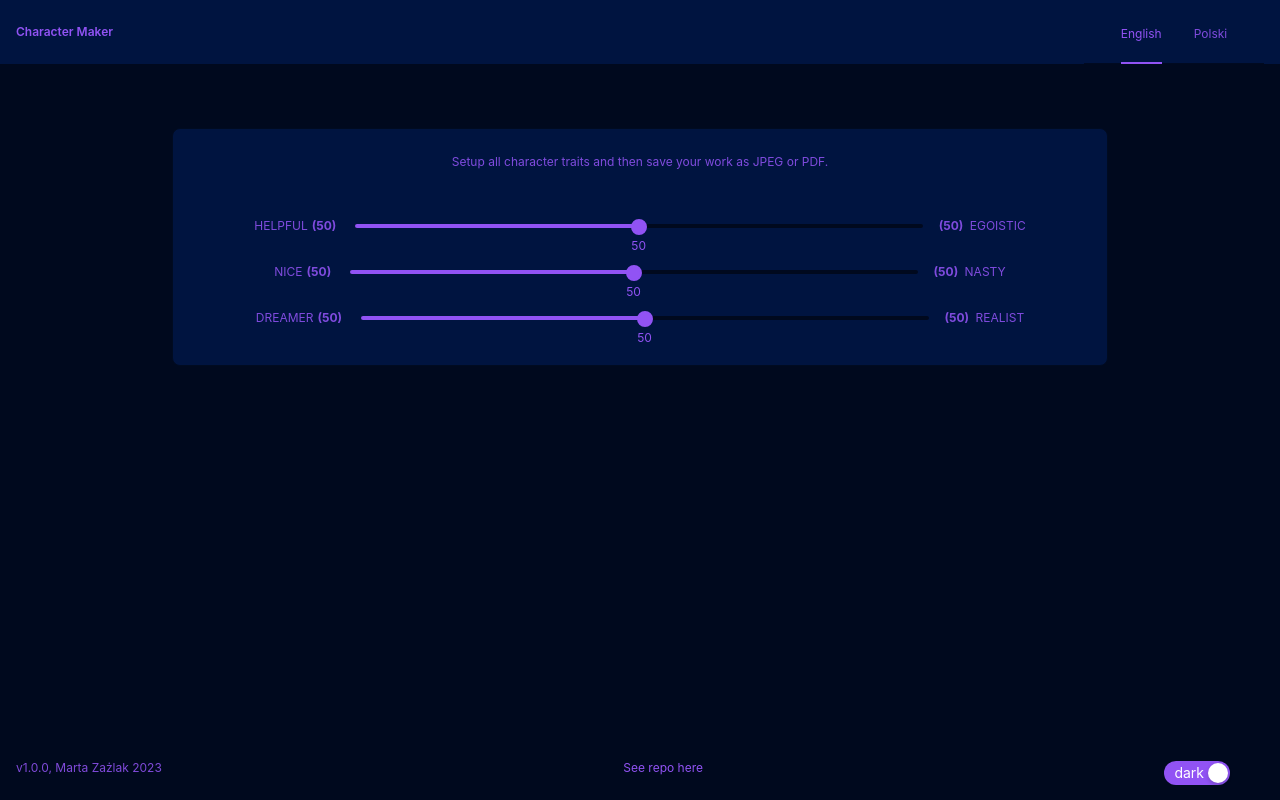
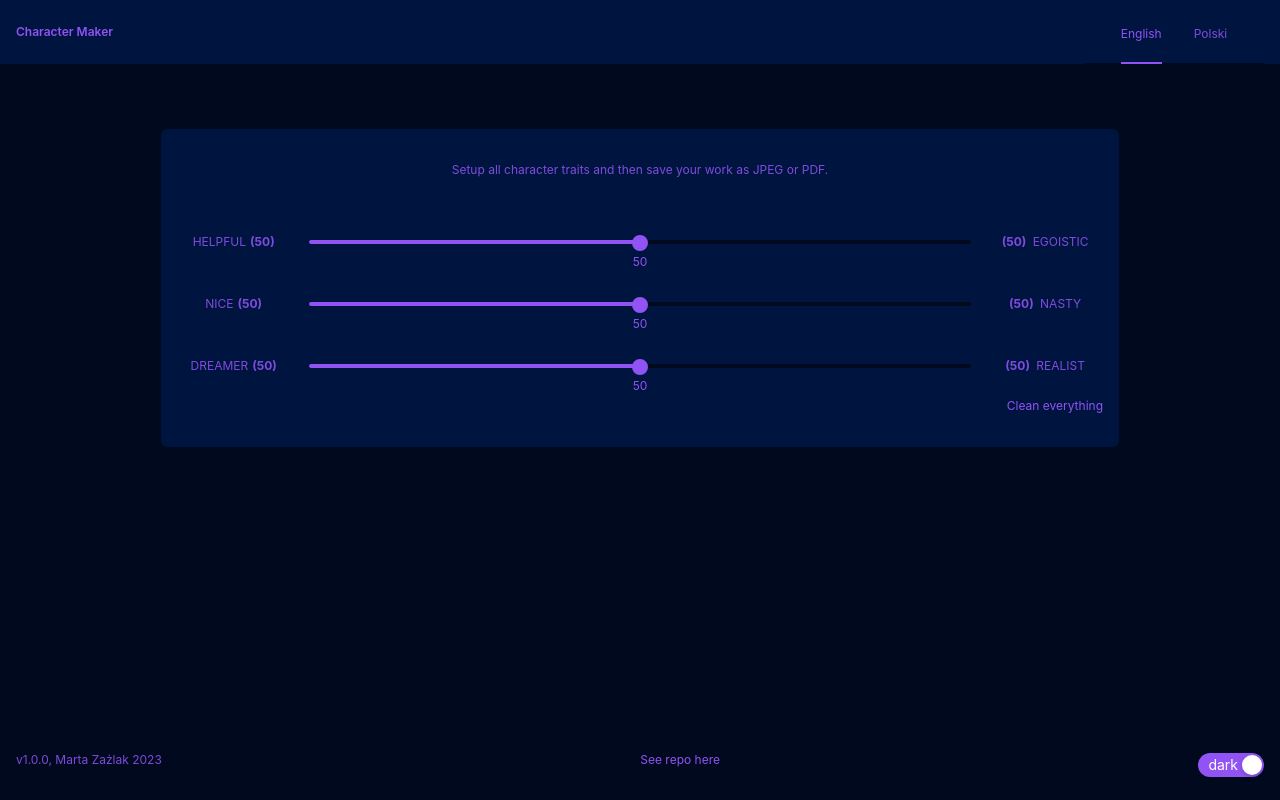
Before and after one commit to NdV66/character-maker, a React (Create React App) app: page / in a window 1280 px wide. Built offline with nearby package versions, Linux system fonts and the light colour scheme.

Commit message:
refactor

```diff
--- a/src/view/elements/AppSlider.tsx
+++ b/src/view/elements/AppSlider.tsx
@@ -1,5 +1,6 @@
 /** @jsxImportSource @emotion/react */
 import { css } from '@emotion/react';
+import { Row, Col } from 'antd';
 
 import Slider from 'rc-slider';
 import 'rc-slider/assets/index.css';
@@ -16,16 +17,36 @@ type Props = {
     oppositeValue: number;
 };
 
+const columns = {
+    xs: 10,
+    sm: 12,
+    md: 14,
+    lg: 16,
+    xl: 18,
+    xxl: 20,
+};
+
+const columns2 = {
+    xs: 7,
+    sm: 6,
+    md: 5,
+    lg: 4,
+    xl: 3,
+    xxl: 2,
+};
+
 export const AppSlider: React.FC<Props> = ({ leftText, rightText, theme, mainValue, onChange, oppositeValue }) => {
     const themedStyles = styles(theme);
 
     return (
-        <div css={themedStyles.wrapper}>
+        <Row justify="center" align="middle">
+            <Col {...columns2}>
                 <div css={themedStyles.text}>
                     <span>{leftText}</span>
                     <span css={themedStyles.valueLeft}>({mainValue})</span>
                 </div>
-
+            </Col>
+            <Col {...columns}>
                 <div css={themedStyles.slider}>
                     <Slider
                         marks={DEFAULTS.MARKS}
@@ -40,12 +61,14 @@ export const AppSlider: React.FC<Props> = ({ leftText, rightText, theme, mainVal
                         handleStyle={handledStyle(theme)}
                     />
                 </div>
-
+            </Col>
+            <Col {...columns2}>
                 <div css={themedStyles.text}>
                     <span css={themedStyles.valueRight}>({oppositeValue})</span>
                     <span>{rightText}</span>
                 </div>
-        </div>
+            </Col>
+        </Row>
     );
 };
 
@@ -63,15 +86,8 @@ const handledStyle = (theme: TTheme) => ({
 });
 
 const styles = (theme: TTheme) => ({
-    wrapper: css`
-        display: flex;
-        justify-content: center;
-        align-items: center;
-    `,
     slider: css`
-        min-width: 600px;
-        max-width: 600px;
-        padding: ${theme.baseSpace * 2}px;
+        padding: ${theme.baseSpace * 3}px ${theme.baseSpace * 2}px;
     `,
     text: css`
         text-transform: uppercase;
--- a/src/view/page/FooterElement.tsx
+++ b/src/view/page/FooterElement.tsx
@@ -48,7 +48,7 @@ const styles = (theme: TTheme) => ({
         &.ant-layout-footer {
             font-size: ${theme.smallFontSize}px;
             height: ${footerHeight}px;
-            padding-left: ${2 * theme.baseSpace}px;
+            padding: ${2 * theme.baseSpace}px;
             background-color: ${theme.pageBackground};
         }
     `,
--- a/src/view/page/MainContent.tsx
+++ b/src/view/page/MainContent.tsx
@@ -7,6 +7,7 @@ import { TTheme } from '../../types';
 import { useMainContentViewModel } from '../../useViewModels/useMainContentViewModel';
 import { AppInfo } from '../elements/AppInfo';
 import { CharacterTraitsElement } from './CharacterTraitsElement';
+import { CleanEverythingButton } from './CleanEverytingButton';
 
 export const MainContent: React.FC = () => {
     const { theme, translations } = useMainContentViewModel();
@@ -16,6 +17,7 @@ export const MainContent: React.FC = () => {
         <Card css={themedStyles.card} data-test-id={TEST_IDS.MAIN_CONTENT}>
             <AppInfo text={translations.INFO_TEXT} theme={theme} />
             <CharacterTraitsElement />
+            <CleanEverythingButton />
         </Card>
     );
 };
@@ -33,5 +35,9 @@ const styles = (theme: TTheme) => ({
         .ant-card-head {
             border-bottom: none;
         }
+
+        .ant-card-body {
+            padding: ${theme.baseSpace * 4}px ${theme.baseSpace * 2}px;
+        }
     `,
 });
--- a/src/view/page/Page.tsx
+++ b/src/view/page/Page.tsx
@@ -62,7 +62,7 @@ const styles = (theme: TTheme) => ({
     `,
     wrapper: css`
         &.ant-layout-content {
-            padding: ${4 * theme.baseSpace}px ${2 * theme.baseSpace}px;
+            padding: ${4 * theme.baseSpace}px 0;
             min-height: calc(100vh - ${summaryHeight}px);
             background: ${theme.pageBackground};
         }
```
Lines whose indentation alone changed are shown as unchanged.
